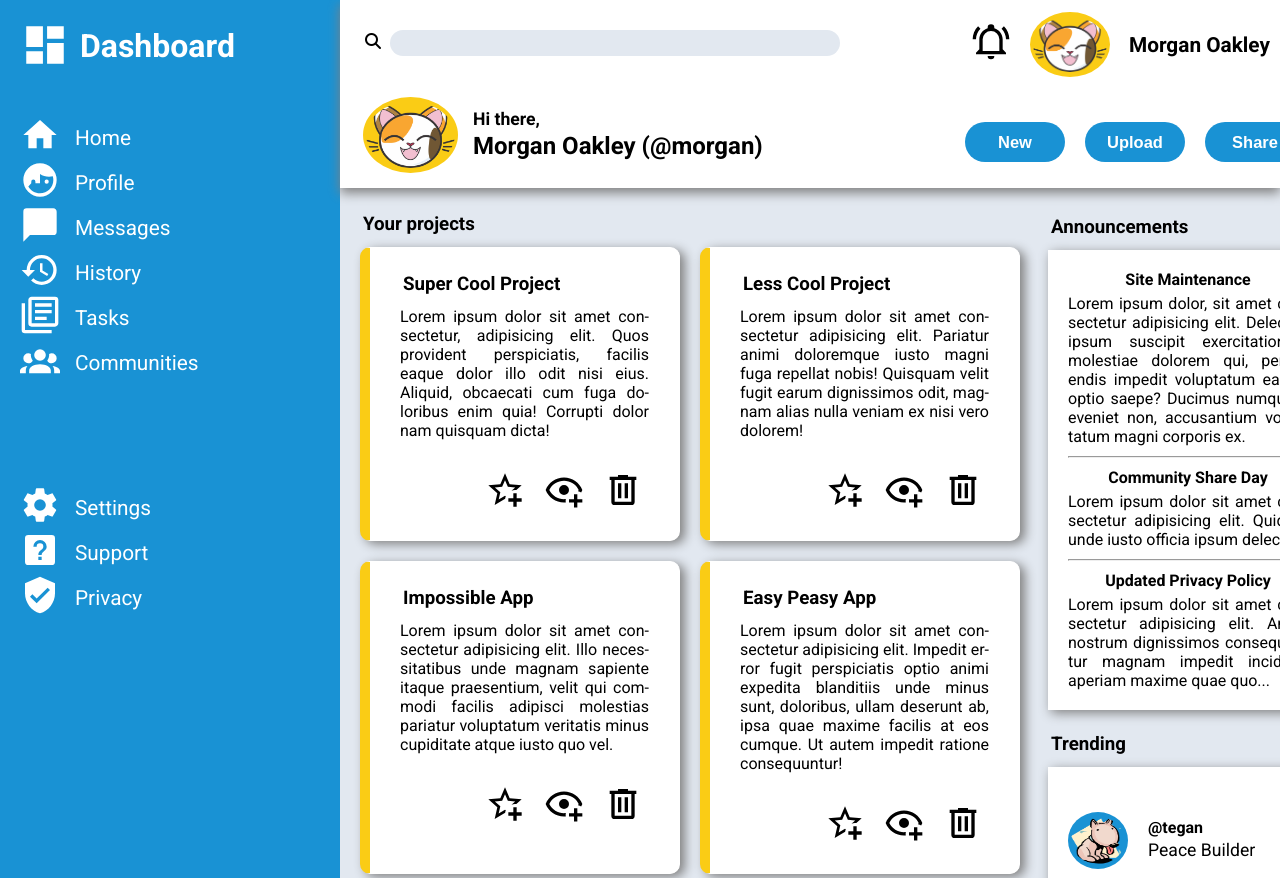
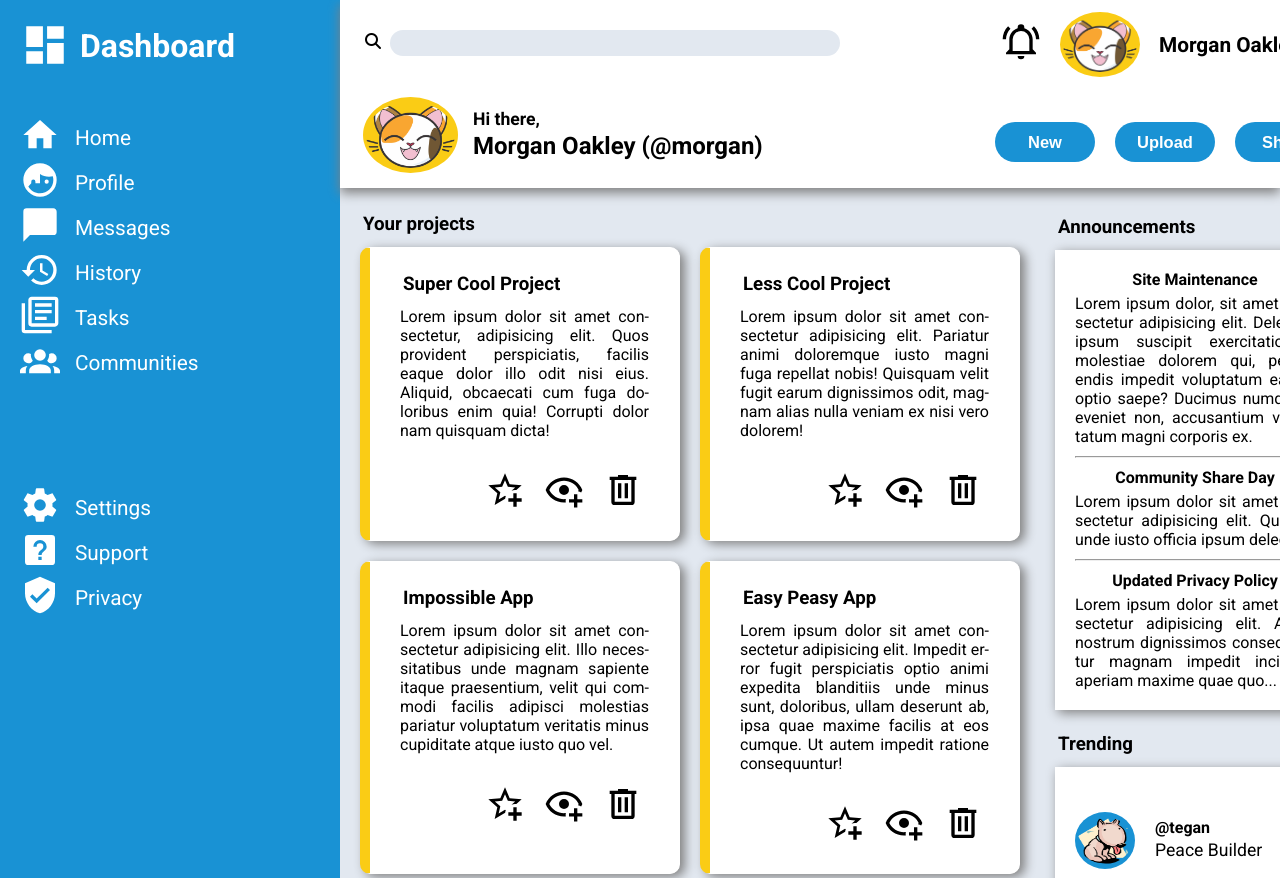
Before and after one commit to MilosBC/admin-dashboard, a website: page index.html in a window 1280 px wide. Shown: the top 878 px of the page. Drawn offline with Linux system fonts and the light colour scheme; a web font is replaced by a local one.

Commit message:
Remove the unnecessary media query
Media query for a custom resolution has been removed

```diff
--- a/styles.css
+++ b/styles.css
@@ -397,21 +397,9 @@ margin: 20px 0;
 @media (max-width: 1440px) {
 
     .header {
-        column-gap: 115px;
+        column-gap: 120px;
     }
     .main-content {
-        column-gap: 50px;
+        column-gap: 55px;
     }
 }
-
-@media (max-width: 1353px) {
-
-    .header {
-        column-gap: 90px;
-    }
-
-    .main-content {
-        column-gap: 48px;
-    }
-
-}
```
